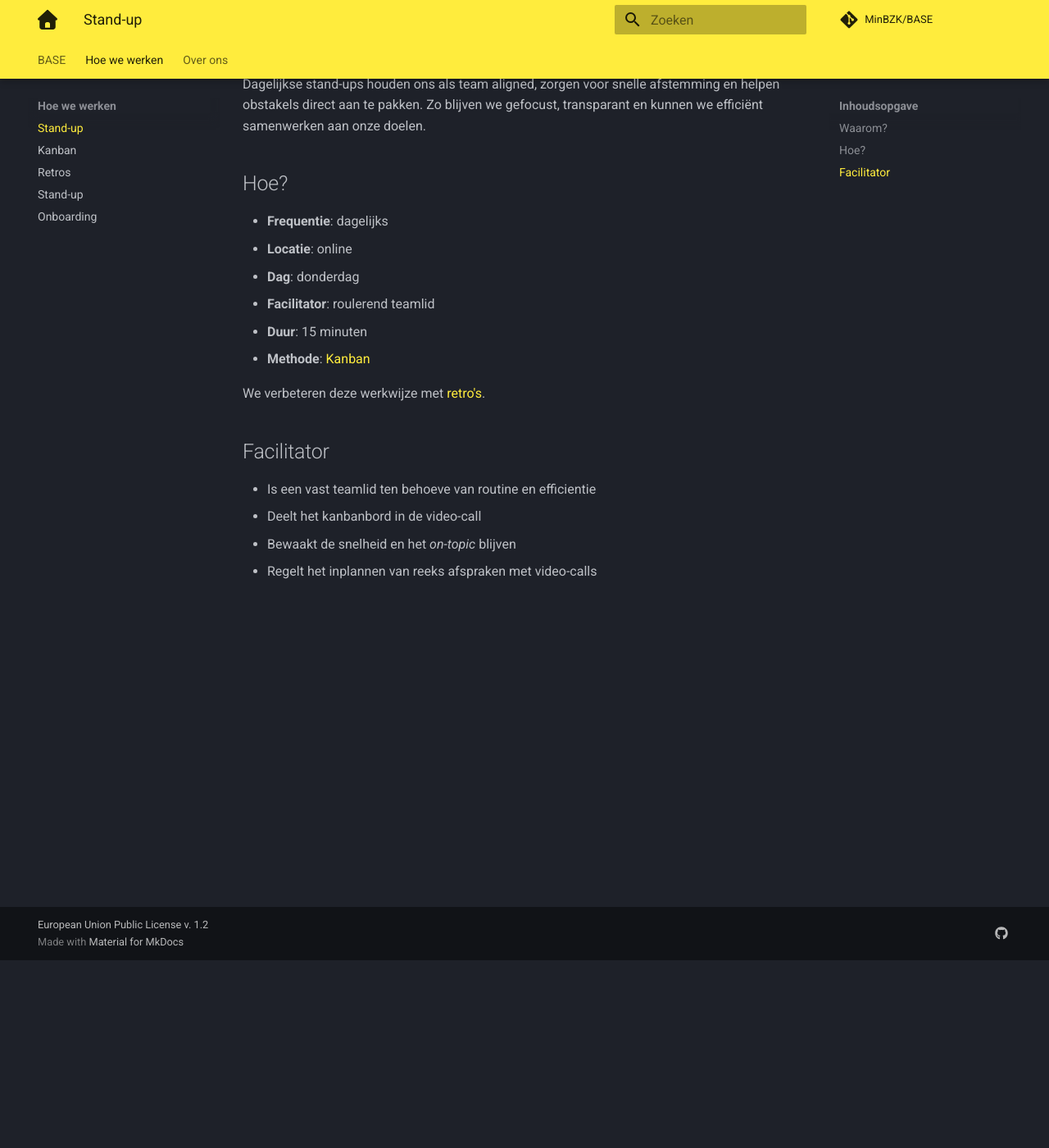
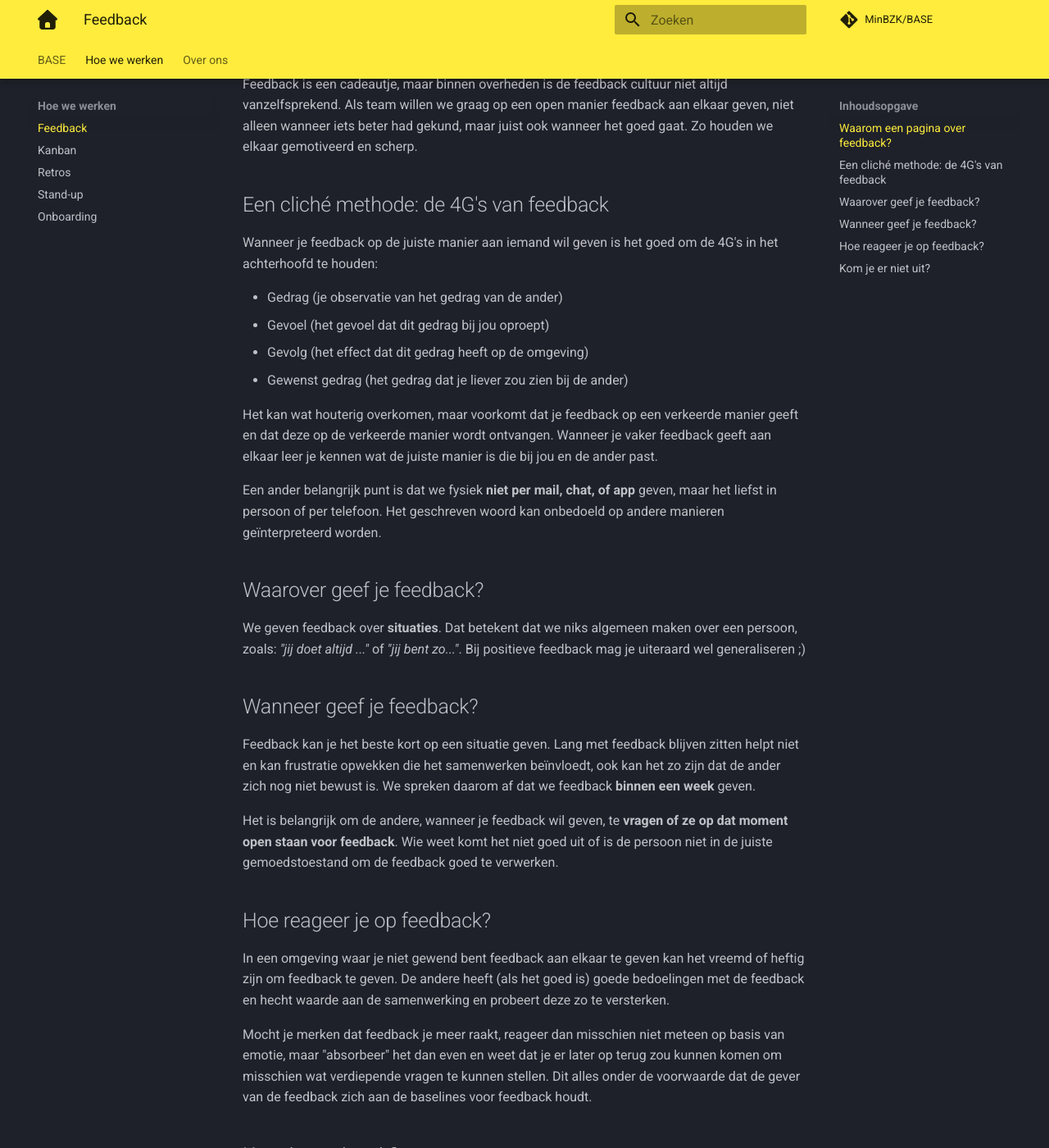
Before and after one commit to MinBZK/BASE, an MkDocs documentation site: the page built from docs/Hoe_we_werken/feedback.md, in a window 1280 px wide and 1400 px high, scrolled down 229 px. Shown: the whole window at 82% size. Built offline with MkDocs 1.6.1 and Material for MkDocs 9.7.7, drawn with Linux system fonts in a browser that asks for light colours; plug-ins that fetch from the network failed and are left out; comment, search, counter and statistics services are not loaded; some of the changed text lies outside the part shown.

Commit message:
Update feedback.md

```diff
--- a/docs/Hoe_we_werken/feedback.md
+++ b/docs/Hoe_we_werken/feedback.md
@@ -1,23 +1,32 @@
-# Stand-up
+# Feedback
 
-## Waarom?
+## Waarom een pagina over feedback?
+Feedback is een cadeautje, maar binnen overheden is de feedback cultuur niet altijd vanzelfsprekend. Als team willen we graag op een open manier feedback aan elkaar geven, niet alleen wanneer iets beter had gekund, maar juist ook wanneer het goed gaat. Zo houden we elkaar gemotiveerd en scherp.
 
-Dagelijkse stand-ups houden ons als team aligned, zorgen voor snelle afstemming en helpen obstakels direct aan te pakken. Zo blijven we gefocust, transparant en kunnen we efficiënt samenwerken aan onze doelen.
+## Een cliché methode: de 4G's van feedback
+Wanneer je feedback op de juiste manier aan iemand wil geven is het goed om de 4G's in het achterhoofd te houden:
 
-## Hoe?
+- Gedrag (je observatie van het gedrag van de ander)
+- Gevoel (het gevoel dat dit gedrag bij jou oproept)
+- Gevolg (het effect dat dit gedrag heeft op de omgeving)
+- Gewenst gedrag (het gedrag dat je liever zou zien bij de ander)
 
-- **Frequentie**: dagelijks
-- **Locatie**: online
-- **Dag**: donderdag
-- **Facilitator**: roulerend teamlid
-- **Duur**: 15 minuten
-- **Methode**: [Kanban](./kanban.md)
+Het kan wat houterig overkomen, maar voorkomt dat je feedback op een verkeerde manier geeft en dat deze op de verkeerde manier wordt ontvangen. Wanneer je vaker feedback geeft aan elkaar leer je kennen wat de juiste manier is die bij jou en de ander past.
 
-We verbeteren deze werkwijze met [retro's](./retros.md).
+Een ander belangrijk punt is dat we fysiek **niet per mail, chat, of app** geven, maar het liefst in persoon of per telefoon. Het geschreven woord kan onbedoeld op andere manieren geïnterpreteerd worden.
 
-## Facilitator
+## Waarover geef je feedback?
+We geven feedback over **situaties**. Dat betekent dat we niks algemeen maken over een persoon, zoals: _"jij doet altijd ..."_ of _"jij bent zo..."_. Bij positieve feedback mag je uiteraard wel generaliseren ;)
 
-- Is een vast teamlid ten behoeve van routine en efficientie
-- Deelt het kanbanbord in de video-call
-- Bewaakt de snelheid en het *on-topic* blijven
-- Regelt het inplannen van reeks afspraken met video-calls
+## Wanneer geef je feedback?
+Feedback kan je het beste kort op een situatie geven. Lang met feedback blijven zitten helpt niet en kan frustratie opwekken die het samenwerken beïnvloedt, ook kan het zo zijn dat de ander zich nog niet bewust is. We spreken daarom af dat we feedback **binnen een week** geven.
+
+Het is belangrijk om de andere, wanneer je feedback wil geven, te **vragen of ze op dat moment open staan voor feedback**. Wie weet komt het niet goed uit of is de persoon niet in de juiste gemoedstoestand om de feedback goed te verwerken.
+
+## Hoe reageer je op feedback?
+In een omgeving waar je niet gewend bent feedback aan elkaar te geven kan het vreemd of heftig zijn om feedback te geven. De andere heeft (als het goed is) goede bedoelingen met de feedback en hecht waarde aan de samenwerking en probeert deze zo te versterken.
+
+Mocht je merken dat feedback je meer raakt, reageer dan misschien niet meteen op basis van emotie, maar "absorbeer" het dan even en weet dat je er later op terug zou kunnen komen om misschien wat verdiepende vragen te kunnen stellen. Dit alles onder de voorwaarde dat de gever van de feedback zich aan de baselines voor feedback houdt.
+
+## Kom je er niet uit?
+_To be discussed!_
```
